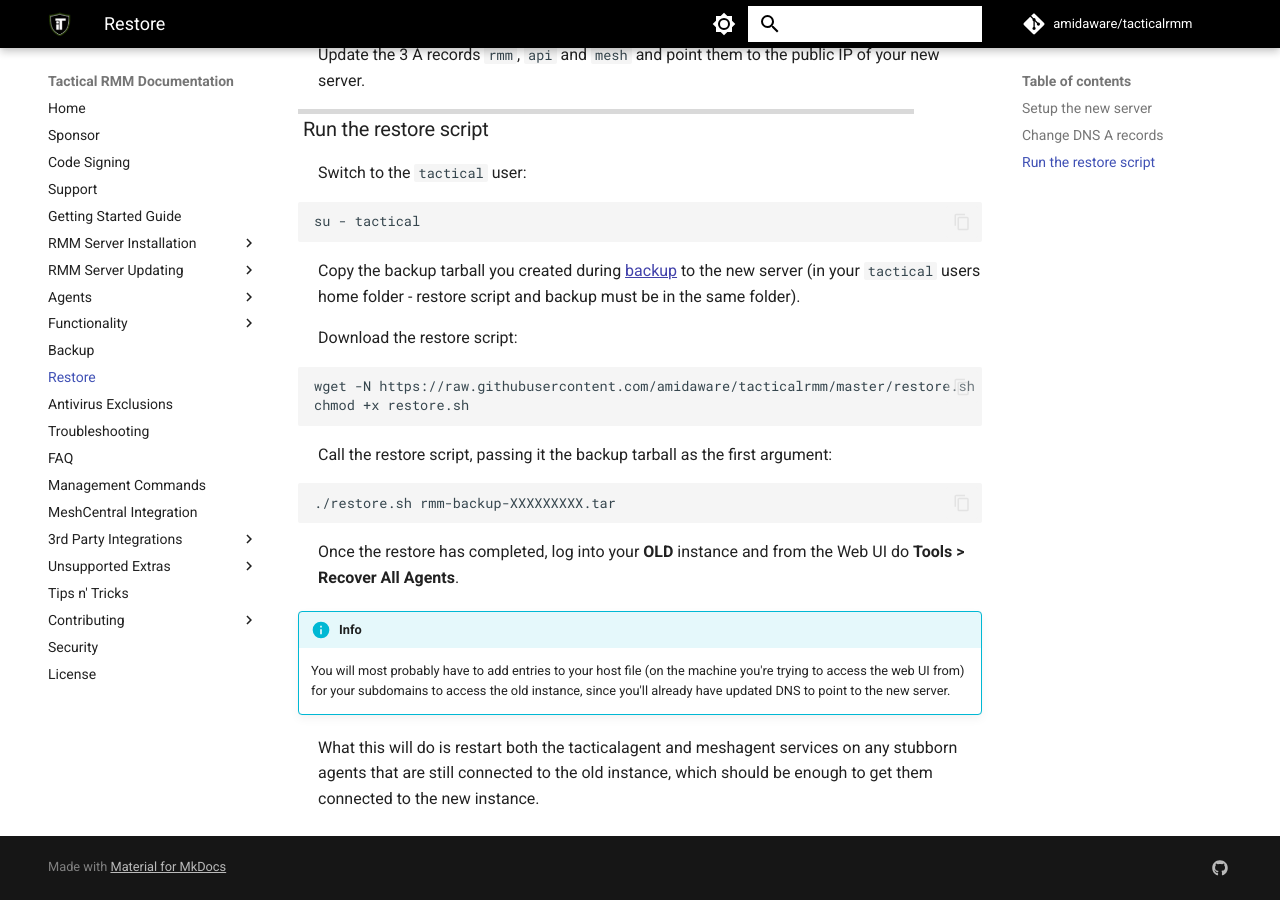
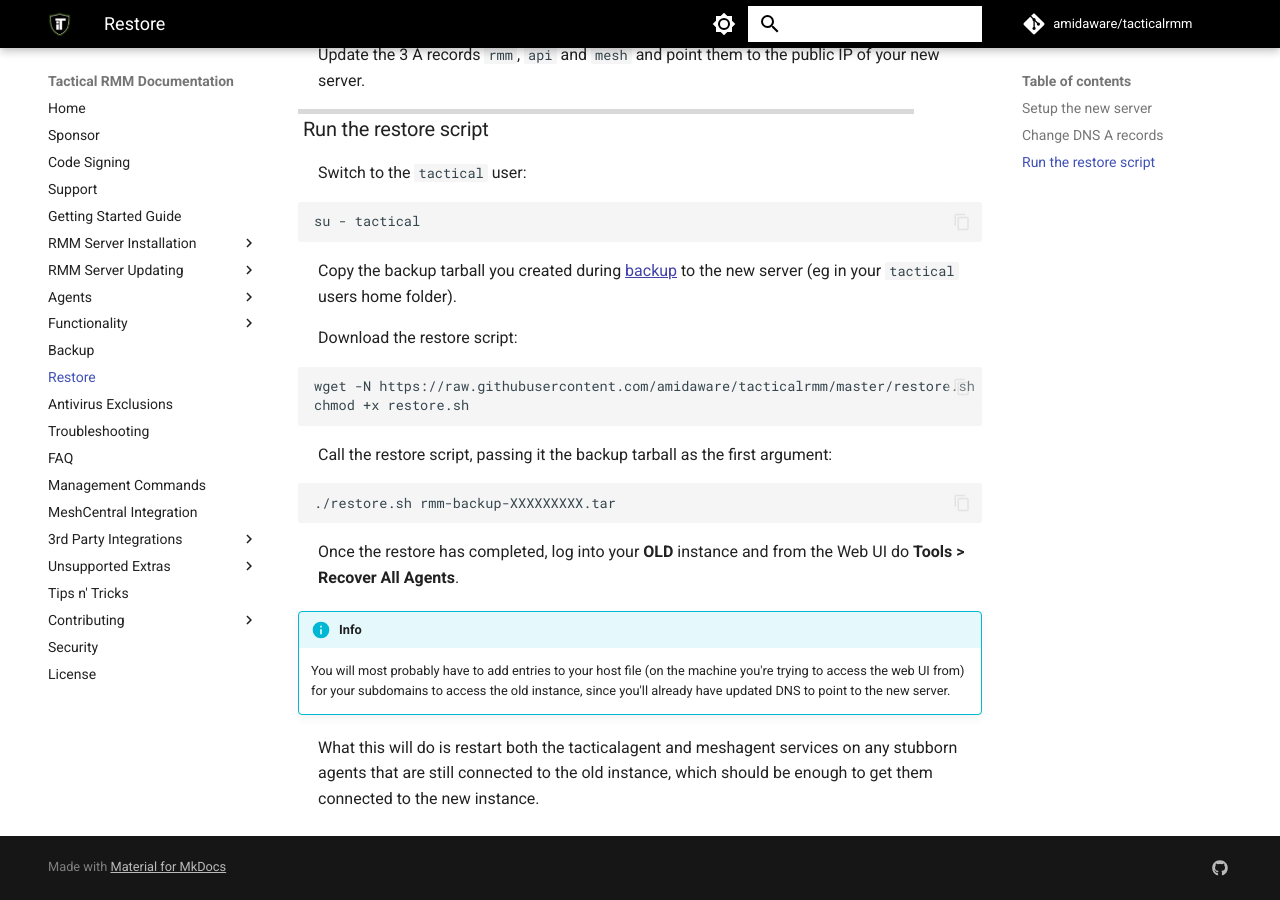
Before and after one commit to amidaware/trmm-docs, an MkDocs documentation site: the page built from docs/restore.md, in a window 1280 px wide and 900 px high, scrolled down 765 px. Built offline with MkDocs 1.6.1 and Material for MkDocs 9.7.7, drawn with Linux system fonts in a browser that asks for light colours; comment, search, counter and statistics services are not loaded.

Commit message:
fix restore

````diff
--- a/docs/restore.md
+++ b/docs/restore.md
@@ -27,7 +27,7 @@
 su - tactical
 ```
 
-Copy the backup tarball you created during [backup](backup.md) to the new server (in your `tactical` users home folder - restore script and backup must be in the same folder).
+Copy the backup tarball you created during [backup](backup.md) to the new server (eg in your `tactical` users home folder).
 
 Download the restore script:
 
````
